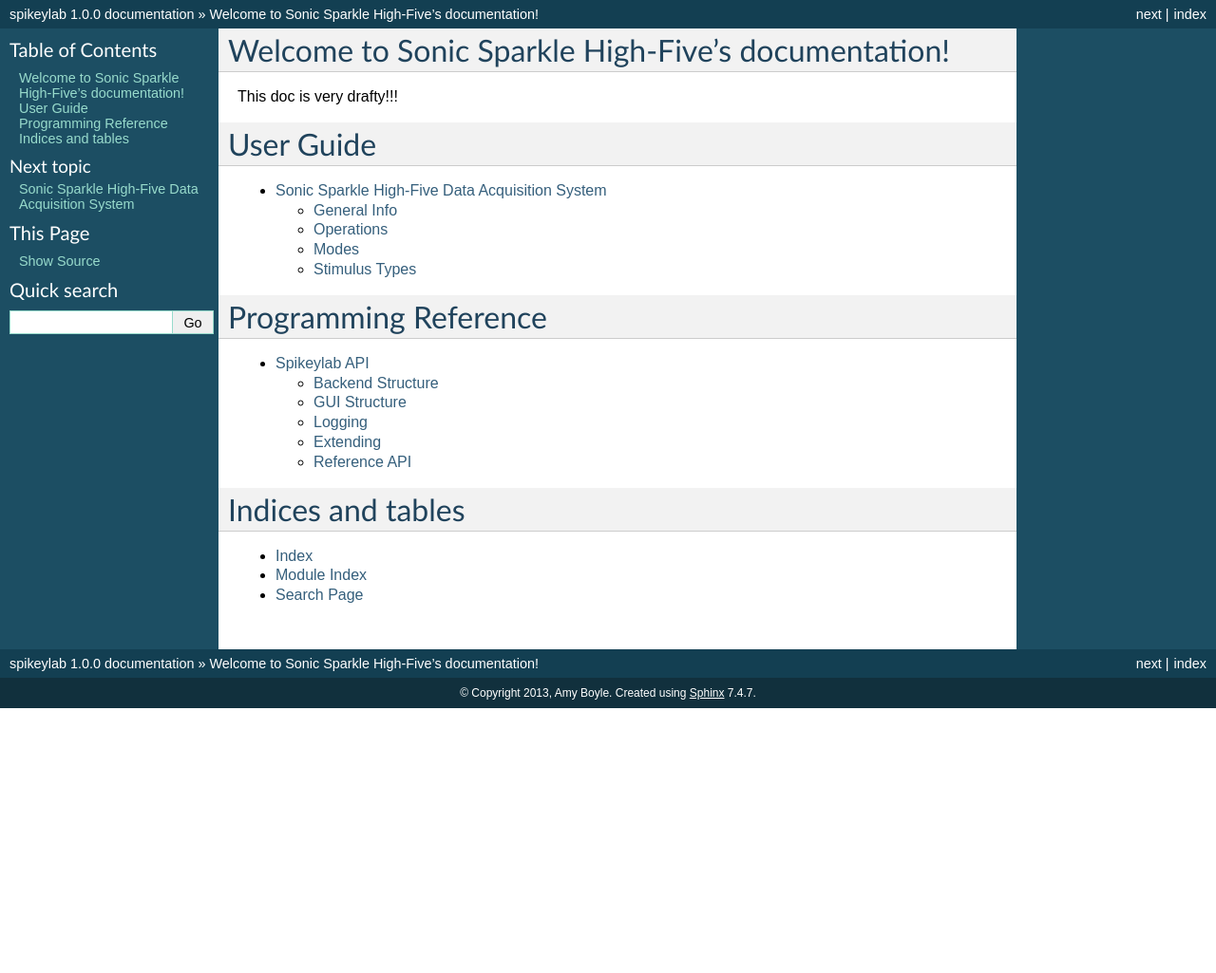
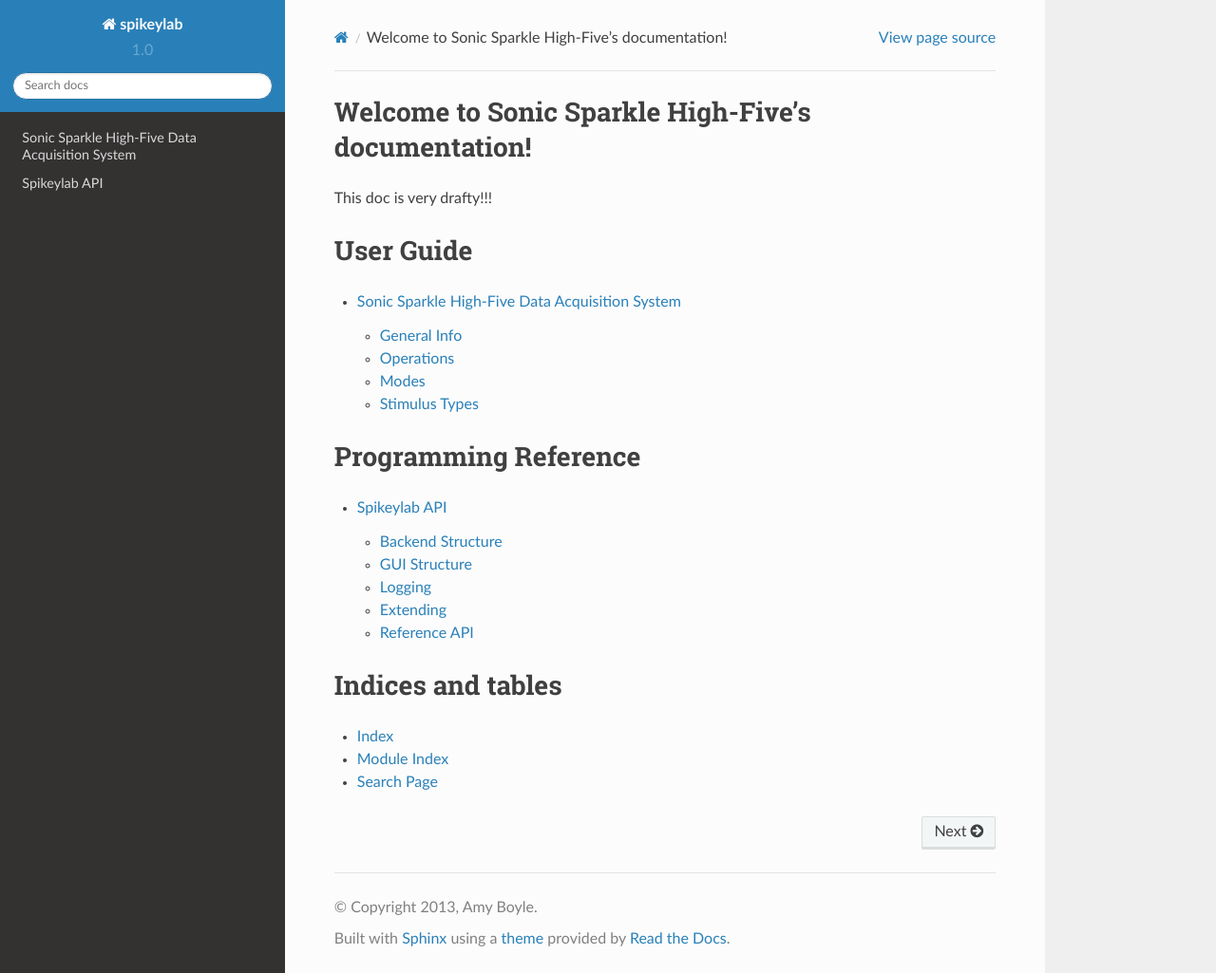
Before and after one commit to portfors-lab/sparkle, a Sphinx documentation site: the page built from doc/index.rst, in a window 1280 px wide and 1025 px high. Shown: the whole window at 95% size. Built offline with Sphinx 7.4.7 and the Read the Docs theme 2.0.0, drawn with Linux system fonts in a browser that asks for light colours.

Commit message:
changed theme doc theme to RTD

```diff
--- a/doc/conf.py
+++ b/doc/conf.py
@@ -12,6 +12,7 @@
 # serve to show the default.
 
 import sys, os
+import sphinx_rtd_theme
 
 # If extensions (or modules to document with autodoc) are in another directory,
 # add these directories to sys.path here. If the directory is relative to the
@@ -95,7 +96,8 @@
 
 # The theme to use for HTML and HTML Help pages.  See the documentation for
 # a list of builtin themes.
-html_theme = 'default'
+# html_theme = 'default'
+html_theme = 'sphinx_rtd_theme'
 
 # Theme options are theme-specific and customize the look and feel of a theme
 # further.  For a list of options available for each theme, see the
@@ -103,7 +105,7 @@
 #html_theme_options = {}
 
 # Add any paths that contain custom themes here, relative to this directory.
-#html_theme_path = []
+html_theme_path = [sphinx_rtd_theme.get_html_theme_path()]
 
 # The name for this set of Sphinx documents.  If None, it defaults to
 # "<project> v<release> documentation".
```
